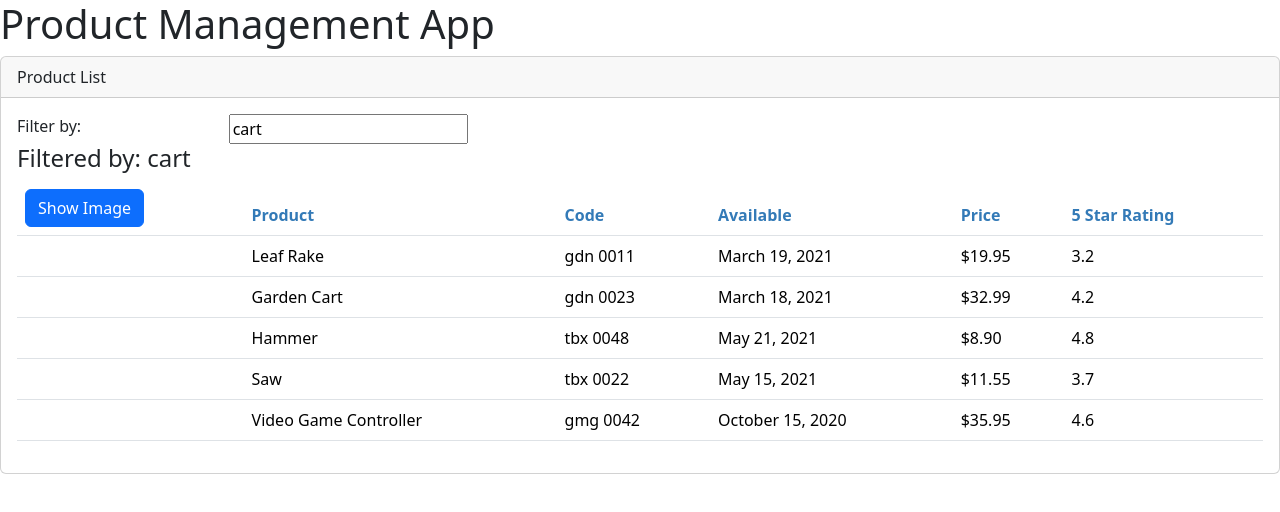
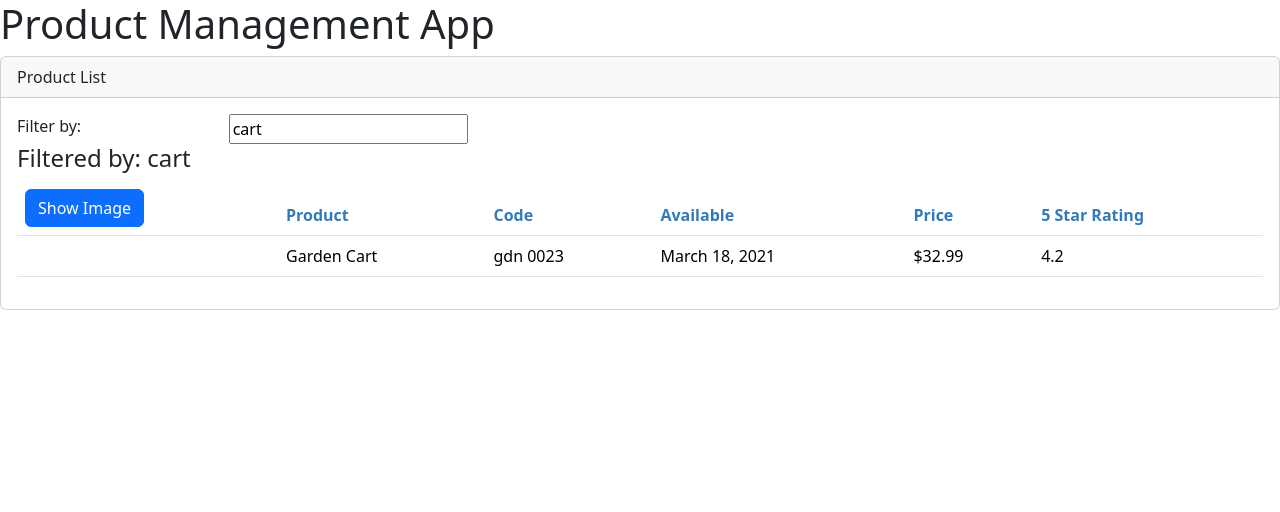
Before and after one commit to javamoth/product-management-app, an Angular app: page / in a window 1280 px wide. Shown: the top 512 px of the page. Built offline with nearby package versions, Linux system fonts and the light colour scheme.

Commit message:
Filter works

```diff
--- a/src/app/products/product-list.component.html
+++ b/src/app/products/product-list.component.html
@@ -32,7 +32,7 @@
             </tr>
           </thead>
           <tbody>
-            <tr *ngFor="let product of products">
+            <tr *ngFor="let product of filteredProducts">
                 <td><img *ngIf="showImage" [src]='product.imageUrl' [title]='product.productName'
                     [style.width.px]='imageWidth'
                     [style.margin.px]='imageMargin'/></td>
--- a/src/app/products/product-list.component.ts
+++ b/src/app/products/product-list.component.ts
@@ -22,7 +22,10 @@
     set listFilter(value: string) {
       this._listFilter = value;
       console.log('In setter:', value);
+      this.filteredProducts = this.performFilter(value);
     }
+
+    filteredProducts: IProduct[] = [];
     products: IProduct[] =
     [
         {
@@ -83,4 +86,10 @@
       ngOnInit(): void {
         this.listFilter = 'cart';
     }
+
+    performFilter(filterBy: string): IProduct[] {
+      filterBy = filterBy.toLocaleLowerCase();
+      return this.products.filter((product: IProduct) =>
+        product.productName.toLocaleLowerCase().includes(filterBy));
+    }
 }
```
